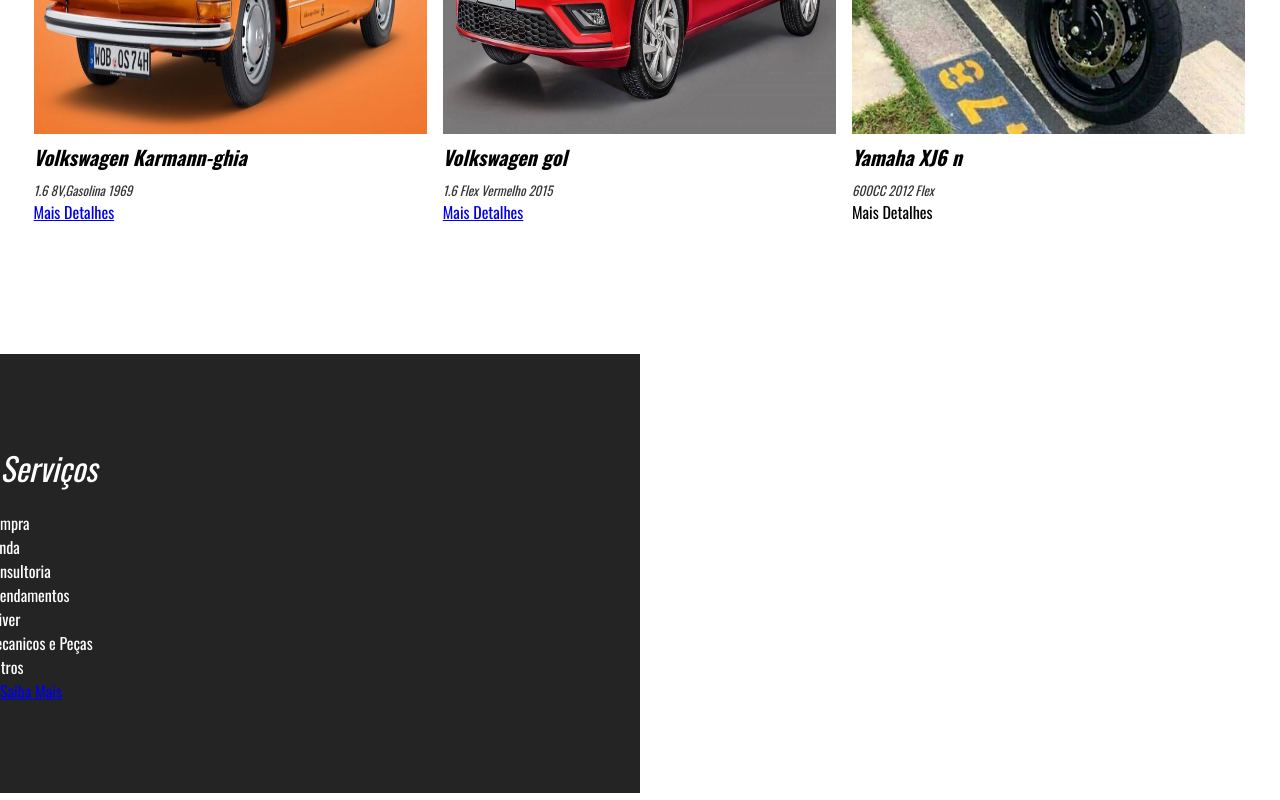
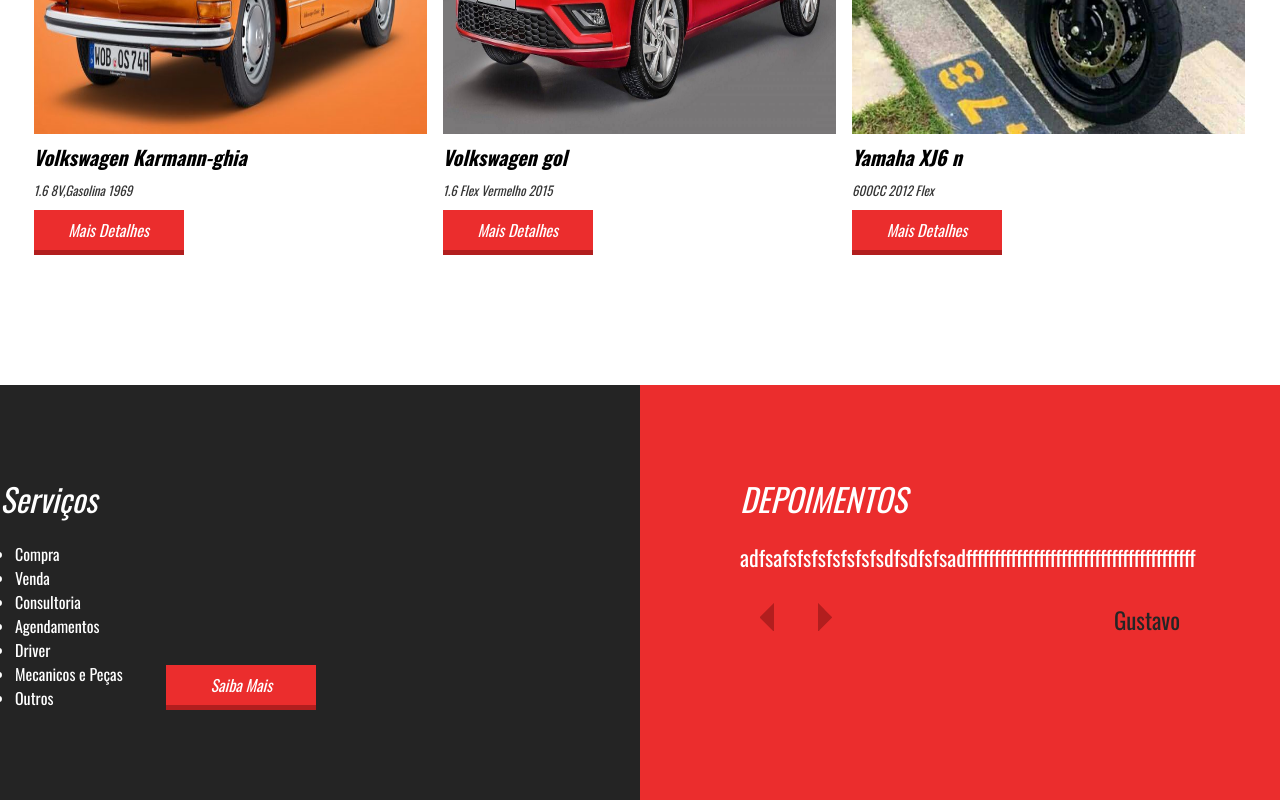
Before and after one commit to Dourado8083/Concessionaria-, a plain HTML site: page index.html in a window 1280 px wide. Shown: the part 1233-2033 px from the top of the page. Drawn offline with nearby package versions, Linux system fonts and the light colour scheme.

Commit message:
Correção

```diff
--- a/index.html
+++ b/index.html
@@ -57,7 +57,7 @@
 <div class="info-carro">
 <h2>Volkswagen Karmann-ghia</h2>
 <p>1.6 8V,Gasolina 1969</p>
-<a href="btn1">Mais Detalhes</a>
+<a href="" class="btn1">Mais Detalhes</a>
 </div><!--info-carro-->
 </div><!--vitrine destaque-->
 
@@ -66,7 +66,7 @@
     <div class="info-carro">
     <h2>Volkswagen gol</h2>
     <p>1.6 Flex Vermelho 2015</p>
-    <a href="btn1">Mais Detalhes</a>
+    <a href="" class="btn1">Mais Detalhes</a>
     </div><!--info-carro-->
     </div><!--vitrine destaque-->
 
@@ -76,7 +76,7 @@
 <div class="info-carro">
  <h2>Yamaha XJ6 n</h2>
 <p>600CC 2012 Flex</p>
-<a href="btn1"></a>Mais Detalhes</a>
+<a href="" class="btn1">Mais Detalhes</a>
 </div><!--info-carro-->
  </div><!--vitrine destaque-->
   <div class="clear"></div>
@@ -95,10 +95,22 @@
 <li>Mecanicos e Peças</li>
 <li>Outros</li>
 </ul>
-<a href="btn1">Saiba Mais</a>
+<a href="" class="btn1">Saiba Mais</a>
 </div><!--wraper-->
 </div><!--half1-->
-<div class="clear"></div>
+<div class="half2">
+ <h2>DEPOIMENTOS</h2>
+ <div class="depoimento-single">
+<p>adfsafsfsfsfsfsfsfsdfsdfsfsadfffffffffffffffffffffffffffffffffffffffff</p>
+<div class="navigation">
+<div class="arrows">
+<img src="/imagens/arrow-left.png"> <!--left-->
+<img src="/imagens/arrow-right.png">
+</div><!--arrows-->
+<div class="nome-depoimento">Gustavo</div><!--depoimento-->
+</div><!--navga-->
+</div>
+</div>
 </section>
 </body>
 </html>
--- a/style.css
+++ b/style.css
@@ -166,6 +166,9 @@ font-size: 20px;
 	margin-top:10px;
 
 }
+.servicos-descricao{
+  display: flex;
+}
 .btn1{
   text-align: center;
 	display: block;
@@ -195,14 +198,14 @@ margin: 0 auto;
   width: 100%;
 }
 .half1{
-  float: left;
   width: 50%;
   padding: 90px 0;
   background:#242424;
   color:white;
-  align-items: center;
+  align-items: right;
 }
 .half1-wraper{
+  padding-right: 30%;
 display: inline-block;
 text-align: left;
 }
@@ -212,13 +215,81 @@ font-style: italic;
 font-size: 32px;
 }
 .half1-wraper ul{
+display: inline-block;
  margin-top: 20px;
 }
 .half1-wraper li{
-margin-left: -15px;
+margin-left: 15px;
 }
+.half1-wraper a{
+margin-left: 40px;
+display: inline-block;
+vertical-align: bottom;
+}
+.half2{
+  width: 50%;
+  padding: 90px 100px;
+  background:#EB2D2D;
+  color:white;
+}
+.half2 h2{
+  font-weight: normal;
+  font-style: italic;
+  font-size: 32px;
+}
+.half2 .depoimento-single{
+margin-top: 19px;
+}
+.depoimento-single p{
+font-size: 22px;
+
+}
+.arrows{
+float: left;
+}
+.navigation{
+  float: left;
+  width: 100%;
+  max-width: 700px;
+margin-top: 30px;
+}
+.navigation img{
+cursor: pointer;
+margin: 0 20px;
+}
+.nome-depoimento{
+float: right;
+color:#252525;
+font-size: 23px;
+}
+
 @media screen and (max-width: 768px){
-    section.banner{
+
+ section.servicos-descricao{
+  flex-direction: column;
+ }
+
+ .half1,.half2{
+  padding: 80px 4%;
+   width: 100%;
+ }
+ @media screen and (max-width: 1100px){
+  .half1{
+    text-align: center;
+
+  }
+  .half1-wraper{
+   padding-right: 0;
+   text-align: left;
+  }
+  .half1-wraper a{
+    display:block;
+    margin-left: 0;
+    margin-top: 15px;
+    }
+
+ }
+  section.banner{
         height:80vh;
         background-position:100px center;
         background-size:cover;
```
Also changed, not shown: imagens/arrow-left.png (added), imagens/arrow-right.png (added).
